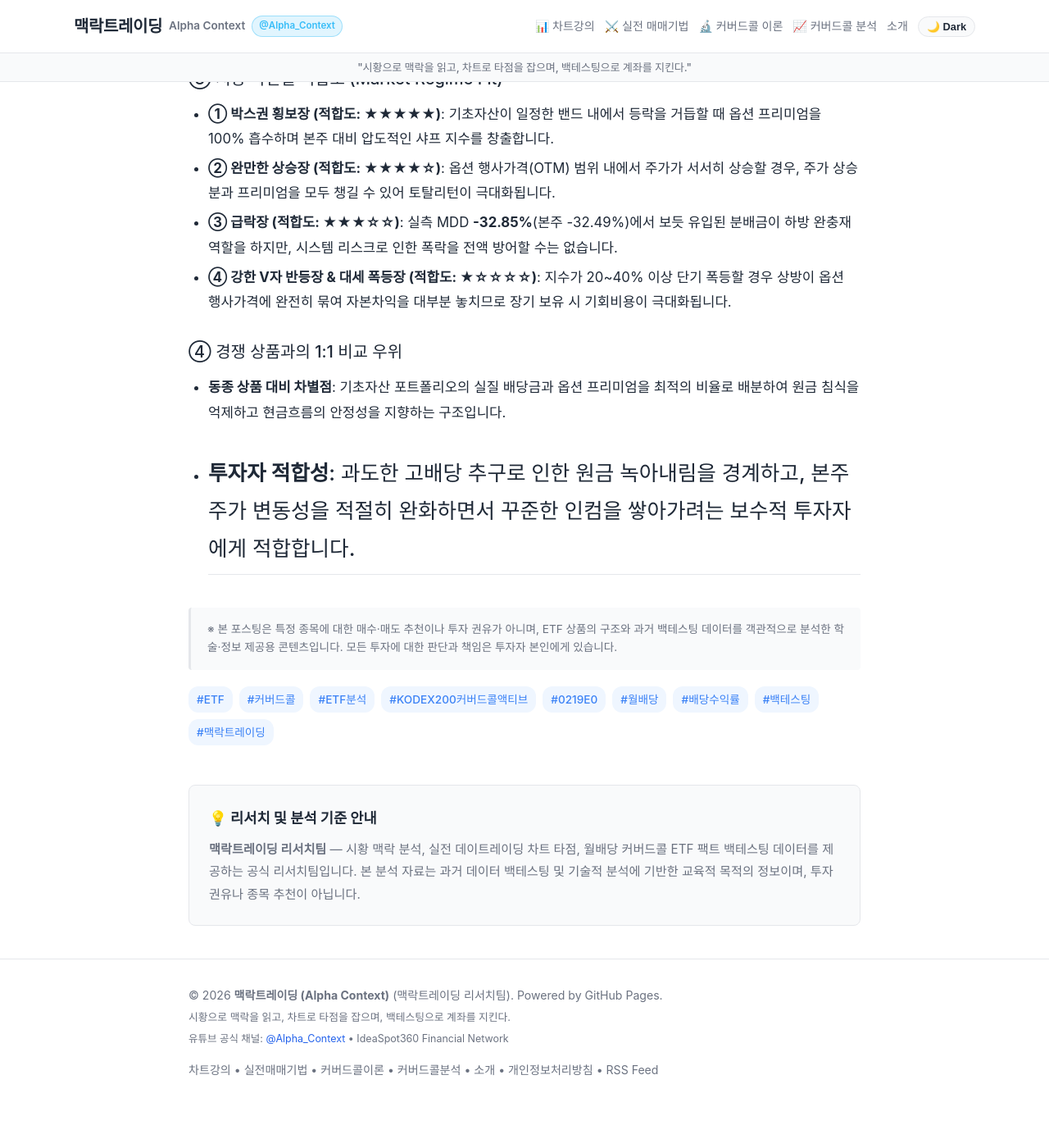
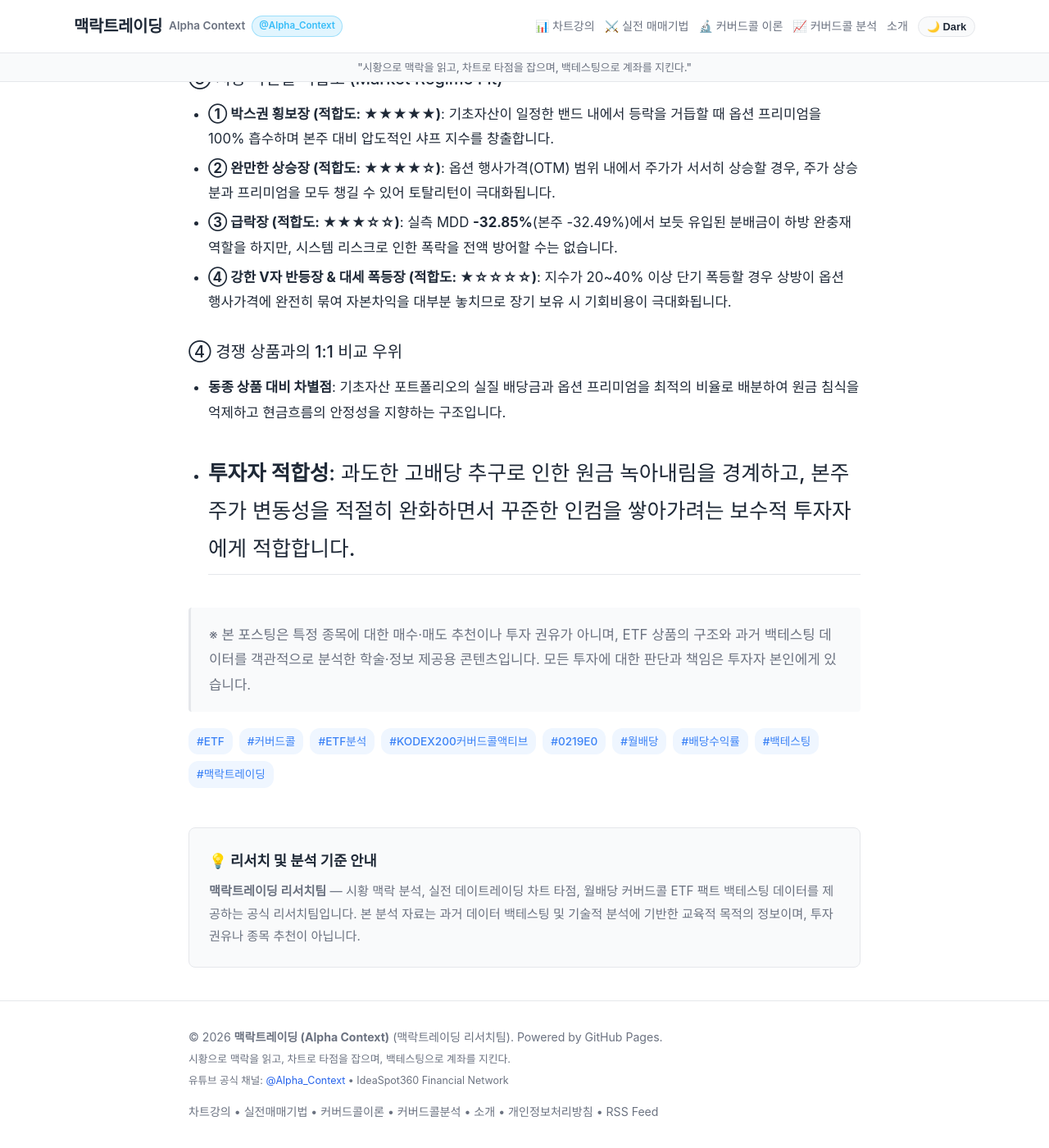
Before and after one commit to ideaspot360/stock, a Jekyll site: the page built from _posts/2026-11-15-0219E0-covered-call-backtest.md, in a window 1280 px wide and 1400 px high, scrolled down 2302 px. Shown: the whole window at 82% size. Built offline with Jekyll 4.4.1, drawn with Linux system fonts in a browser that asks for light colours; before the commit the page ends 3651 px from its top, so only the background shows below that.

Commit message:
style(blog): match disclaimer font-size and line-height with body text

```diff
--- a/assets/css/style.css
+++ b/assets/css/style.css
@@ -803,9 +803,9 @@ footer.site-footer {
 .post-disclaimer {
   margin-top: 40px;
   margin-bottom: 20px;
-  padding: 16px 20px;
-  font-size: 0.85rem;
-  line-height: 1.6;
+  padding: 18px 22px;
+  font-size: inherit;
+  line-height: 1.8;
   color: var(--text-muted);
   background-color: var(--card-bg);
   border-left: 3px solid var(--border-color);
```
